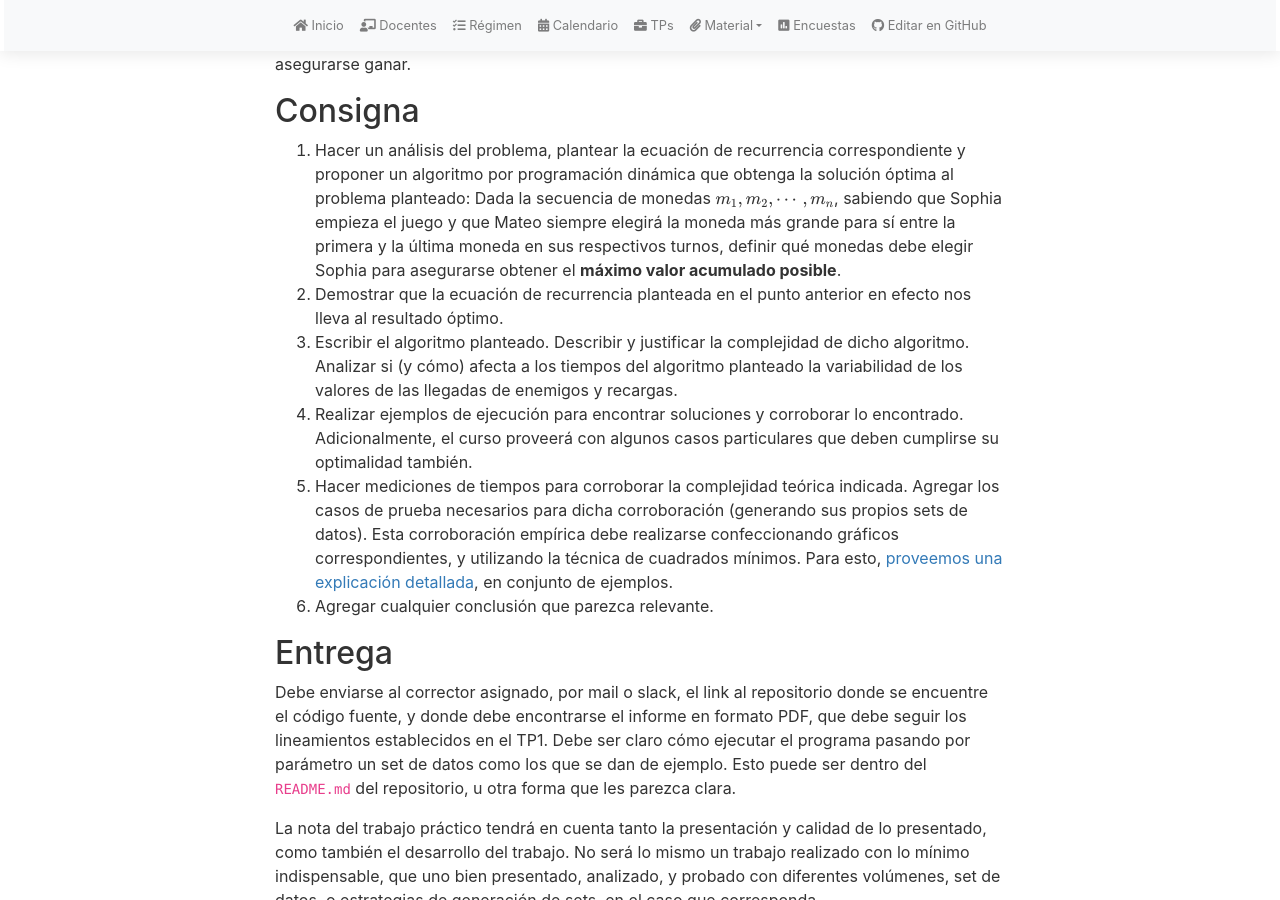
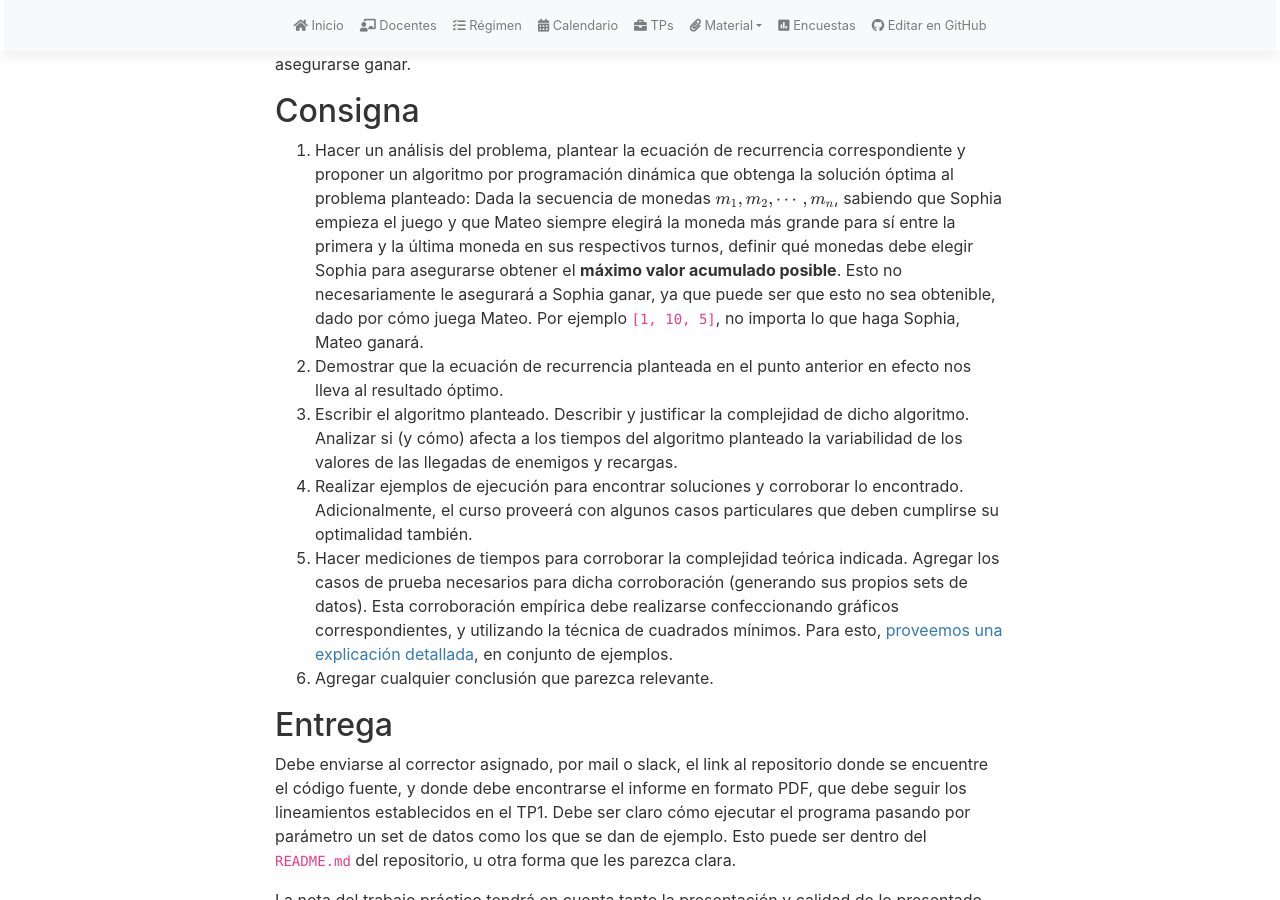
Before and after one commit to algoritmos-rw/tda_bg, a Jekyll site: the page built from tps/2024_2/tp2.md, in a window 1280 px wide and 900 px high, scrolled down 414 px. Built offline with Jekyll 4.4.1, drawn with Linux system fonts in a browser that asks for light colours; nearby versions of some CDN libraries; our own code applies the rules of GitHub Pages for plain Markdown files.

Commit message:
minima correccion

```diff
--- a/tps/2024_2/tp2.md
+++ b/tps/2024_2/tp2.md
@@ -26,6 +26,8 @@ Esto no le gusta nada a Sophia. Ella quiere estar segura de ganar siempre. Lo bu
 	$$m_1, m_2, \cdots, m_n$$, sabiendo que Sophia empieza el juego y que Mateo siempre elegirá
 	la moneda más grande para sí entre la primera y la última moneda en sus respectivos turnos,
 	definir qué monedas debe elegir Sophia para asegurarse obtener el **máximo valor acumulado posible**.
+	Esto no necesariamente le asegurará a Sophia ganar, ya que puede ser que esto no sea obtenible, dado
+	por cómo juega Mateo. Por ejemplo `[1, 10, 5]`, no importa lo que haga Sophia, Mateo ganará.
 2. 	Demostrar que la ecuación de recurrencia planteada en el punto anterior en efecto nos lleva al
 	resultado óptimo.
 3.	Escribir el algoritmo planteado. Describir y justificar la complejidad de dicho algoritmo. Analizar
```
